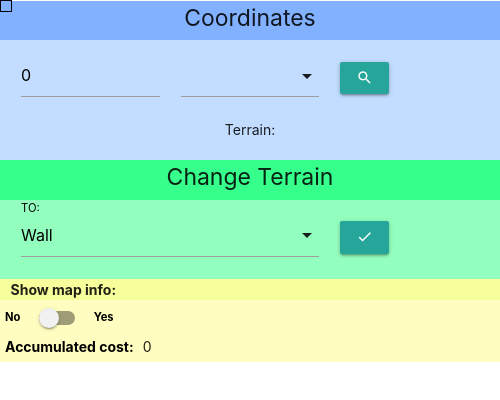
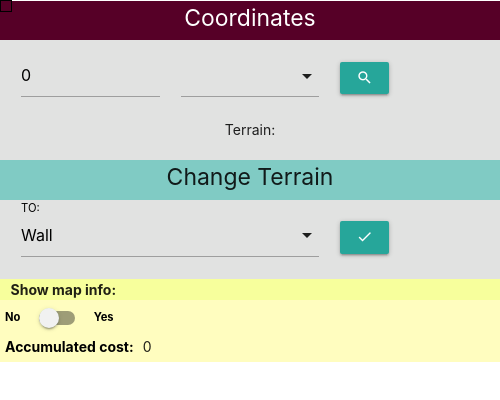
Before and after one commit to migue0edu/Practica1-AI, an Electron app: page maze.html in a window 500 px wide. Drawn offline with Linux system fonts and the light colour scheme; no server answers.

```diff
--- a/maze.html
+++ b/maze.html
@@ -24,11 +24,11 @@
             <!-------------Columna para la interfaz--------------->
             <div class="col s12 m4 l4">
                 <div class="row" >
-                    <div class="col s12 m12 l12" style="background: #82B1FF;">
-                        <h5 align="center" >Coordinates</h5>
+                    <div class="col s12 m12 l12" style="background: #560027; color: white;">
+                        <h5 align="center"  >Coordinates</h5>
                     </div>
 
-                    <div class="col s12 m12 l12" style="background: #c2ddff;">
+                    <div class="col s12 m12 l12" style="background: #E1E2E1;">
                         <div class="input-field col s4">
                             <input placeholder="0" id="cordX" type="number" class="validate">
                         </div>
@@ -50,11 +50,11 @@
                         </div>
                     </div>
 
-                    <div class="col s12 m12 l12" style="background: #36ff8b">
+                    <div class="col s12 m12 l12" style="background: #80cbc4">
                         <h5 align="center">Change Terrain</h5>
                     </div>
 
-                    <div class="col s12 m12 l12 " style="background: #93ffbe">
+                    <div class="col s12 m12 l12 " style="background: #E1E2E1">
                         <div class="input-field col s8">
                             <select id="newTerrain" class="validate"></select>
                             <label>TO:</label>
```
Also changed, not shown: tree/buildTree.js (+0 -46 lines).
